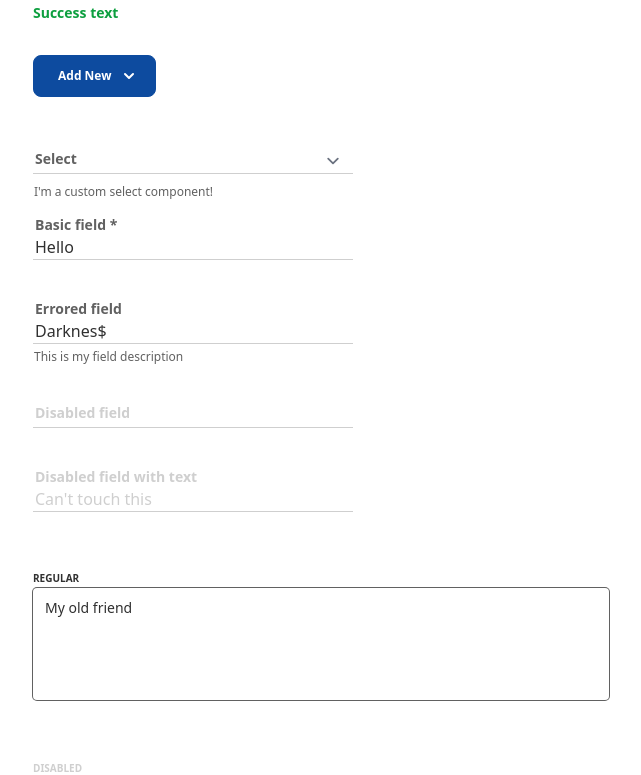
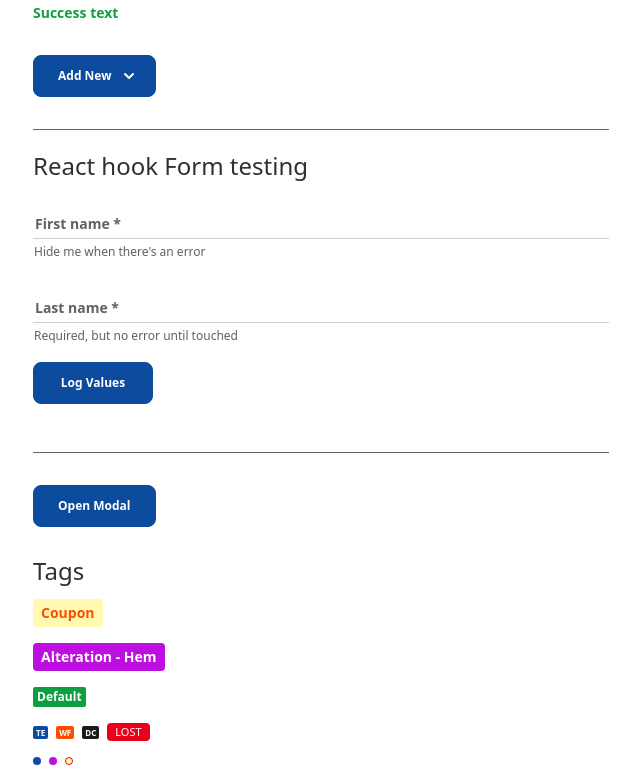
Before and after one commit to paulhmorris/crm-components, a React (Vite) app: page /components in a window 1280 px wide. Shown: the part 703-1478 px from the top of the page, without its empty margins (79-720 px from the left). Built offline with nearby package versions, Linux system fonts and the light colour scheme.

Commit message:
Rebuild TextInput and FieldError with react-hook-form

```diff
--- a/src/components/Forms/FieldError.tsx
+++ b/src/components/Forms/FieldError.tsx
@@ -1,21 +1,14 @@
-import { Field } from "react-final-form";
+import { FieldError } from "react-hook-form";
 
-export const FieldError = ({ name }: { name: string }) => (
-  <Field
-    name={name}
-    subscription={{
-      touched: true,
-      error: true,
-      submitError: true,
-      dirtySinceLastSubmit: true,
-    }}
-    render={({ meta: { touched, error, submitError, dirtySinceLastSubmit } }) =>
-      touched &&
-      (error || (submitError && !dirtySinceLastSubmit)) && (
-        <span role="alert" id={`${name}-error`}>
-          {error || submitError}
-        </span>
-      )
-    }
-  />
-);
+type FieldErrorProps = {
+  name: string;
+  error: FieldError;
+};
+export const ErrorMessage = ({ error, name }: FieldErrorProps) => {
+  if (!error) return null;
+  return (
+    <span role="alert" id={`${name}-error`} className="text-error">
+      {error.message}
+    </span>
+  );
+};
--- /dev/null
+++ b/src/components/Forms/Form.tsx
@@ -0,0 +1,12 @@
+import { FormProvider, useForm } from "react-hook-form";
+import { FormComponent } from "types";
+
+export const Form = ({ defaultValues, children, onSubmit }: FormComponent) => {
+  const methods = useForm({ defaultValues, mode: "all" });
+
+  return (
+    <FormProvider {...methods}>
+      <form onSubmit={methods.handleSubmit(onSubmit)}>{children}</form>
+    </FormProvider>
+  );
+};
--- /dev/null
+++ b/src/components/Forms/FormConnector.tsx
@@ -0,0 +1,9 @@
+import { useFormContext, UseFormReturn } from "react-hook-form";
+
+type FormConnectorProps = {
+  children: (ctx: UseFormReturn) => JSX.Element;
+};
+export const FormConnector = ({ children }: FormConnectorProps) => {
+  const methods = useFormContext();
+  return children({ ...methods });
+};
--- a/src/components/Forms/TextInput.tsx
+++ b/src/components/Forms/TextInput.tsx
@@ -1,57 +1,82 @@
-import { useField } from "react-final-form";
+import { useController, useFormContext } from "react-hook-form";
 import { TextInputProps } from "types";
 import { classNames } from "utils/helpers";
-import { FieldError } from "./FieldError";
+import { ErrorMessage } from "./FieldError";
 
 export const TextInput = ({
   name,
   label,
   type = "text",
   description,
-  fieldProps,
+  controllerProps,
   ...props
 }: TextInputProps) => {
   const {
-    input,
-    meta: { touched, submitting, invalid, valid },
-  } = useField(name, { ...fieldProps });
+    register,
+    formState: { isSubmitting },
+  } = useFormContext();
+  const {
+    fieldState: { error },
+  } = useController({ name });
+
+  const isDisabled: boolean | undefined = isSubmitting || props.disabled;
+  const isRequired: boolean | undefined =
+    props.required || !!controllerProps?.rules?.required;
 
   return (
     <div className="relative pt-5">
       <input
-        {...input}
+        {...register(name, {
+          ...controllerProps?.rules,
+          required: {
+            value: !!props.required,
+            message: "This field is required",
+          },
+        })}
         {...props}
         id={name}
         type={type}
         placeholder="doNotRemove"
-        disabled={submitting || props.disabled}
-        aria-describedby={`${name}-error`}
+        disabled={isDisabled}
+        required={isRequired}
+        aria-describedby={
+          error
+            ? `${name}-error`
+            : description
+            ? `${name}-description`
+            : undefined
+        }
         className={classNames(
           "peer inline-block w-full border-0 py-0 pl-0.5 text-base shadow-border-b shadow-gray-300 transition placeholder:text-transparent hover:shadow-border-b-2 hover:shadow-blue-200 focus:shadow-border-b-2 focus:shadow-blue-200 focus:outline-none focus:ring-0 disabled:pointer-events-none disabled:text-gray-300",
-          touched &&
-            invalid &&
-            "shadow-error hover:shadow-error focus:shadow-error"
+          error && "shadow-error hover:shadow-error focus:shadow-error"
         )}
       />
       <label
         className={classNames(
-          touched && invalid && "text-error",
-          submitting || props.disabled
+          "absolute top-0 left-0.5 select-none text-sm font-medium transition-all ease-out peer-placeholder-shown:pointer-events-none peer-placeholder-shown:top-5 peer-placeholder-shown:left-0.5 peer-required:after:content-['_*'] peer-focus:top-0 peer-focus:left-0.5",
+          isDisabled
             ? "pointer-events-none text-gray-300"
-            : "text-gray-400",
-          "absolute top-0 left-0.5 select-none text-sm font-bold transition-all ease-out peer-placeholder-shown:pointer-events-none peer-placeholder-shown:top-5 peer-placeholder-shown:left-0.5 peer-required:after:content-['_*'] peer-focus:top-0 peer-focus:left-0.5"
+            : error
+            ? "text-error"
+            : "text-secondary"
         )}
         htmlFor={name}
       >
         {label}
       </label>
       <div className="mt-1 ml-[1px] min-h-[1.25rem] text-xs">
-        {((valid && description) || !touched) && (
-          <p className="text-xs font-normal text-secondary">{description}</p>
+        {description && !error && (
+          <p
+            id={`${name}-description`}
+            className={classNames(
+              "text-xs font-normal transition-colors",
+              isDisabled ? "text-gray-300" : "text-secondary"
+            )}
+          >
+            {description}
+          </p>
         )}
-        <span className="text-error">
-          <FieldError name={name} />
-        </span>
+        {error && <ErrorMessage name={name} error={error} />}
       </div>
     </div>
   );
--- a/src/routes/components.tsx
+++ b/src/routes/components.tsx
@@ -1,25 +1,16 @@
 import { DropdownMenuItem } from "components/DropdownMenuItem";
-import { Radio } from "components/Forms/Radio";
-import { Select } from "components/Forms/Select";
+import { Form } from "components/Forms/Form";
+import { FormConnector } from "components/Forms/FormConnector";
+import { TextInput } from "components/Forms/TextInput";
 import { MarketCard } from "components/Markets/MarketCard";
 import { OrderPill } from "components/Orders/OrderPill";
 import { useState } from "react";
-import { Form } from "react-final-form";
-import { SelectOptionProps } from "types";
-import {
-  mustBeAlphanumeric,
-  required,
-  validateMultiple,
-} from "utils/inputValidations";
+import { sleep } from "utils/helpers";
+// import { SelectOptionProps } from "types";
 import { Banner } from "../components/Banner";
 import { Button } from "../components/Button";
 import { DropdownMenu } from "../components/DropdownMenu";
-import { Checkbox } from "../components/Forms/Checkbox";
-import { TextArea } from "../components/Forms/TextArea";
-import { TextInput } from "../components/Forms/TextInput";
-import { Toggle } from "../components/Forms/Toggle";
 import { Modal } from "../components/Modals/Modal";
-import { SearchBox } from "../components/SearchBox";
 import {
   CouponDot,
   CouponTag,
@@ -35,14 +26,14 @@ import {
   WashFoldTag,
 } from "../components/Tags";
 
-const people: SelectOptionProps[] = [
-  { value: 1, label: "Wade Cooper" },
-  { value: 2, label: "Arlene Mccoy" },
-  { value: 3, label: "Devon Webb" },
-  { value: 4, label: "Tom Cook" },
-  { value: 5, label: "Tanya Fox" },
-  { value: 6, label: "Hellen Schmidt" },
-];
+// const people: SelectOptionProps[] = [
+//   { value: 1, label: "Wade Cooper" },
+//   { value: 2, label: "Arlene Mccoy" },
+//   { value: 3, label: "Devon Webb" },
+//   { value: 4, label: "Tom Cook" },
+//   { value: 5, label: "Tanya Fox" },
+//   { value: 6, label: "Hellen Schmidt" },
+// ];
 
 export default function ComponentDisplay() {
   const [modalOpen, setModalOpen] = useState(false);
@@ -96,7 +87,48 @@ export default function ComponentDisplay() {
         <DropdownMenuItem>Route Stop</DropdownMenuItem>
         <DropdownMenuItem>Submarket</DropdownMenuItem>
       </DropdownMenu>
-      <Form
+      <div className="border-y border-gray-400 pb-12 pt-6">
+        <h2>React hook Form testing</h2>
+        <Form
+          onSubmit={async (data) => {
+            await sleep(3000);
+            console.dir(data);
+          }}
+          defaultValues={{ myInput: "" }}
+        >
+          <div className="mt-4 space-y-4">
+            <TextInput
+              name="myInput"
+              label="First name"
+              description="Hide me when there's an error"
+              controllerProps={{
+                rules: {
+                  required: true,
+                },
+              }}
+            />
+            <TextInput
+              name="myInput2"
+              label="Last name"
+              description="Required, but no error until touched"
+              required
+            />
+          </div>
+          <FormConnector>
+            {({ formState: { isSubmitting } }) => (
+              <Button
+                variant="primary"
+                type="submit"
+                className="mt-4"
+                disabled={isSubmitting}
+              >
+                Log Values
+              </Button>
+            )}
+          </FormConnector>
+        </Form>
+      </div>
+      {/* <Form
         onSubmit={() => console.log("hello")}
         initialValues={{
           bestTeam: "scarlet",
@@ -124,6 +156,12 @@ export default function ComponentDisplay() {
                   name="mySelect"
                   options={people}
                   description="I'm a custom select component!"
+                />
+                <Typeahead
+                  label="Typeahead"
+                  name="myTypeAhead"
+                  options={people}
+                  description="try me out!"
                 />
                 <TextInput
                   label="Basic field"
@@ -200,7 +238,7 @@ export default function ComponentDisplay() {
             </div>
           </form>
         )}
-      />
+      /> */}
       <Button variant="primary" onClick={() => setModalOpen(true)}>
         Open Modal
       </Button>
```
